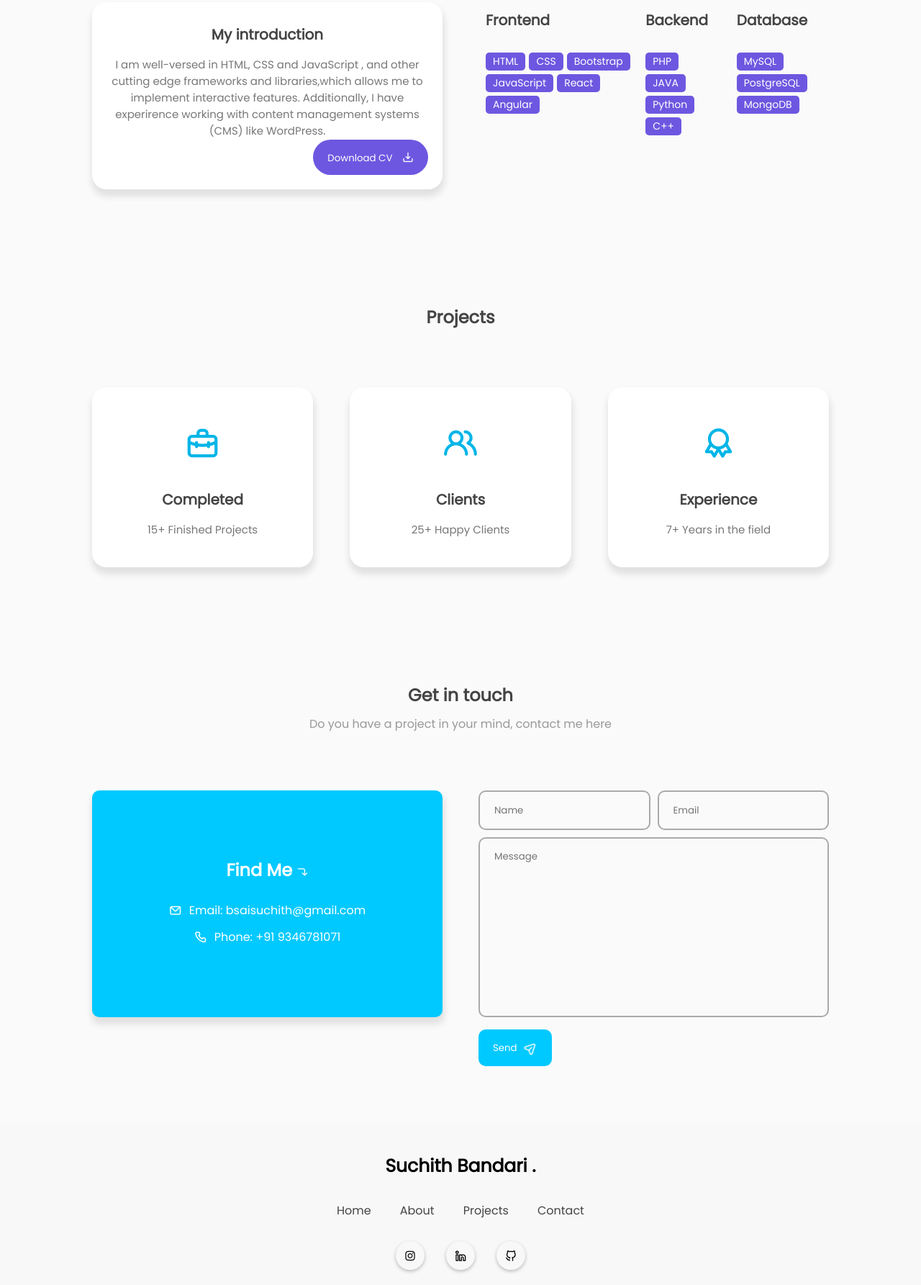
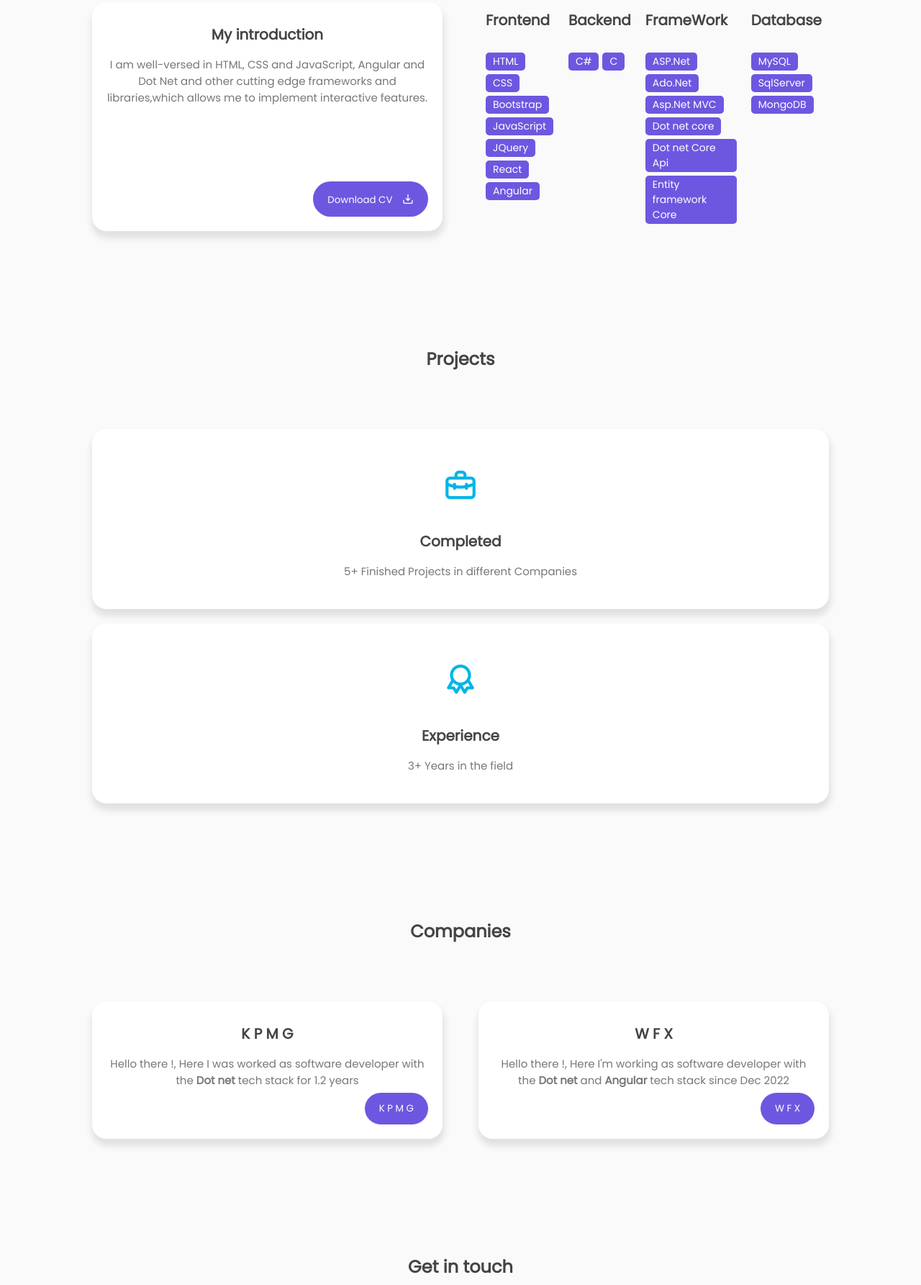
Before and after one commit to SuchithBandari/NewPortFolio1, a plain HTML site: page index.html in a window 1280 px wide. Shown: the part 992-2777 px from the top of the page at 72% size. Drawn offline with nearby package versions, Linux system fonts and the light colour scheme.

Commit message:
commit 7

```diff
--- a/assets/css/style.css
+++ b/assets/css/style.css
@@ -411,7 +411,7 @@ h3 {
     justify-content: center;
     align-items: center;
     flex-direction: column;
-    width: 30%;
+    width: 100%;
     height: 250px;
     background: var(--color-white);
     border-radius: 20px;
@@ -716,3 +716,12 @@ footer {
         width: 100%;
     }
 }
+
+.downloadBtn {
+    text-decoration: none;
+    /* Remove underline */
+    color: inherit;
+    /* Inherit text color */
+    cursor: pointer;
+    /* Change cursor to pointer */
+}
--- a/assets/js/main.js
+++ b/assets/js/main.js
@@ -87,10 +87,3 @@ function scrollActive() {
         }
     })
 }
-window.addEventListener('scroll', scrollActive)
-const openLinkedIn = () => {
-    window.location.href = ('www.linkedin.com/in/suchith-bandari-b5458a17a');
-}
-// document.getElementsByClassName("uil uil-linkedin-alt").addEventListener('click', () => {
-//     window.open('www.linkedin.com/in/suchith-bandari-b5458a17a', '_blank');
-// });
--- a/index.html
+++ b/index.html
@@ -39,15 +39,17 @@
                         <a href="#projects" class="nav-link">Projects</a>
                     </li>
                     <li class="nav-list">
-                        <a href="#contact" class="nav-link">Contact</a>
+                        <a href="#Companies" class="nav-link">Companies</a>
                     </li>
                     <li class="nav-list">
-                        <a href="#companirs" class="nav-link">Companies</a>
+                        <a href="#contact" class="nav-link">Contact</a>
                     </li>
                 </ui>
             </div>
             <div class="nav-button">
-                <button class="btn">Download CV <i class="uil uil-file-info-alt"></i></button>
+                <button class="btn"><a class="downloadBtn" href="assets\Dotnet Resume(Suchith) 2Yr Exp.pdf"
+                        target="_blank" download="SuchithBandariResume.pdf">Download CV
+                    </a><i class="uil uil-file-info-alt"></i></button>
             </div>
             <div class="nav-menu-btn">
                 <i class="uil uil-bars" onclick="myMenuFunction()"></i>
@@ -67,18 +69,25 @@
                         <p>I'm <span class="typedText" id="typeAnimation"></span></p>
                     </div>
                     <div class="featured-text-info">
-                        <p>Experienced frontend developer with a passion for creating visually stunning
+                        <p>Experienced Full stack developer with a passion for creating visually stunning
                             and user-friendly websites.
                         </p>
                     </div>
                     <div class="featured-text-btn">
-                        <button class="btn blue-btn">Hire Me</button>
-                        <button class="btn">Download CV <i class="uil uil-file-alt"></i></button>
+                        <button class="btn blue-btn" id="btnHireMe">Hire Me</button>
+                        <button class="btn" id="btnDownload"><a class="downloadBtn"
+                                href="assets\Dotnet Resume(Suchith) 2Yr Exp.pdf" target="_blank"
+                                download="SuchithBandariResume.pdf">Download CV
+                            </a><i class="uil uil-file-alt"></i></button>
                     </div>
                     <div class="social_icons">
-                        <div class="icon"><i class="uil uil-instagram"></i></div>
-                        <div class="icon"><i class="uil uil-linkedin-alt"></i></div>
-                        <div class="icon"><i class="uil uil-github-alt"></i></div>
+                        <div class="icon"><a href="https://www.instagram.com/suchithvarma?igsh=em84Z2V2cWd0ZXhk"
+                                target="_blank"><i class="uil uil-instagram"></a></i>
+                        </div>
+                        <div class="icon"> <a href="https://www.linkedin.com/in/suchith-bandari-b5458a17a"
+                                target="_blank"><i class="uil uil-linkedin-alt"></i></a></div>
+                        <div class="icon"><a href="https://github.com/SuchithBandari" target="_blank"><i
+                                    class="uil uil-github-alt"></i></a></div>
                     </div>
                 </div>
                 <div class="featured-image">
@@ -103,10 +112,8 @@
                     <div class="col">
                         <div class="about-info">
                             <h3>My introduction</h3>
-                            <p>I am well-versed in HTML, CSS and JavaScript , and other cutting edge
+                            <p>I am well-versed in HTML, CSS and JavaScript, Angular and Dot Net and other cutting edge
                                 frameworks and libraries,which allows me to implement interactive features.
-                                Additionally, I have experirence working with content management systems (CMS) like
-                                WordPress.
                             </p>
                             <div class="about-btn">
                                 <button class="btn">Download CV <i class="uil uil-import"></i></button>
@@ -123,6 +130,7 @@
                                 <span>CSS</span>
                                 <span>Bootstrap</span>
                                 <span>JavaScript</span>
+                                <span>JQuery</span>
                                 <span>React</span>
                                 <span>Angular</span>
                             </div>
@@ -132,10 +140,25 @@
                                 <h3>Backend</h3>
                             </div>
                             <div class="skills-list">
-                                <span>PHP</span>
-                                <span>JAVA</span>
-                                <span>Python</span>
-                                <span>C++</span>
+                                <span>C#</span>
+                                <span>C</span>
+                                <!-- <span>Python</span>
+                                <span>C++</span> -->
+                            </div>
+                        </div>
+                        <div class="skills-box">
+                            <div class="skills-header">
+                                <h3>FrameWork</h3>
+                            </div>
+                            <div class="skills-list">
+                                <span>ASP.Net</span>
+                                <span>Ado.Net</span>
+                                <span>Asp.Net MVC</span>
+                                <span>Dot net core</span>
+                                <span>Dot net Core Api</span>
+                                <span>Entity framework Core</span>
+                                <!-- <span>Python</span>
+                                <span>C++</span> -->
                             </div>
                         </div>
                         <div class="skills-box">
@@ -144,7 +167,7 @@
                             </div>
                             <div class="skills-list">
                                 <span>MySQL</span>
-                                <span>PostgreSQL</span>
+                                <span>SqlServer</span>
                                 <span>MongoDB</span>
                             </div>
                         </div>
@@ -160,20 +183,54 @@
                     <div class="project-box">
                         <i class="uil uil-briefcase-alt"></i>
                         <h3>Completed</h3>
-                        <label>15+ Finished Projects</label>
-                    </div>
-                    <div class="project-box">
-                        <i class="uil uil-users-alt"></i>
-                        <h3>Clients</h3>
-                        <label>25+ Happy Clients</label>
+                        <label>5+ Finished Projects in different Companies</label>
                     </div>
                     <div class="project-box">
                         <i class="uil uil-award"></i>
                         <h3>Experience</h3>
-                        <label>7+ Years in the field</label>
+                        <label>3+ Years in the field</label>
+                    </div>
+                    <!-- <div class="project-box">
+                        <i class="uil uil-users-alt"></i>
+                        <h3>Clients</h3>
+                        <label>25+ Happy Clients</label>
+                    </div> -->
+
+                </div>
+            </section>
+
+            <!------Companies---------->
+            <section class="section" id="Companies">
+                <div class="top-header">
+                    <h1>Companies</h1>
+                </div>
+                <div class="row">
+                    <div class="col">
+                        <div class="about-info">
+                            <h3>K P M G</h3>
+                            <p>Hello there !, Here I was worked as software developer with the <b>Dot net</b> tech stack
+                                for 1.2 years
+                            </p>
+                            <div class="about-btn">
+                                <button class="btn">K P M G</button>
+                            </div>
+                        </div>
+                    </div>
+                    <div class="col">
+                        <div class="about-info">
+                            <h3>W F X</h3>
+                            <p>Hello there !, Here I'm working as software developer with the <b>Dot net</b>
+                                and <b>Angular</b> tech stack
+                                since Dec 2022
+                            </p>
+                            <div class="about-btn">
+                                <button class="btn">W F X</button>
+                            </div>
+                        </div>
                     </div>
                 </div>
             </section>
+
             <!-- -------------- CONTACT BOX ---------------- -->
             <section class="section" id="contact">
                 <div class="top-header">
@@ -228,9 +285,15 @@
                 </ul>
             </div>
             <div class="footer-social-icons">
-                <div class="icon" onclick="openLinkedIn()"><i class="uil uil-instagram"></i></div>
-                <div class="icon"><i class="uil uil-linkedin-alt"></i></div>
-                <div class="icon"><i class="uil uil-github-alt"></i></div>
+                <div class="social_icons">
+                    <div class="icon"><a href="https://www.instagram.com/suchithvarma?igsh=em84Z2V2cWd0ZXhk"
+                            target="_blank"><i class="uil uil-instagram"></a></i>
+                    </div>
+                    <div class="icon"> <a href="https://www.linkedin.com/in/suchith-bandari-b5458a17a"
+                            target="_blank"><i class="uil uil-linkedin-alt"></i></a></div>
+                    <div class="icon"><a href="https://github.com/SuchithBandari" target="_blank"><i
+                                class="uil uil-github-alt"></i></a></div>
+                </div>
             </div>
             <div class="bottom-footer">
                 <p>Copyright &copy; <a href="#home" style="text-decoration: none;">Suchith Bandari</a> - All rights
```
Also changed, not shown: 1 other file.
